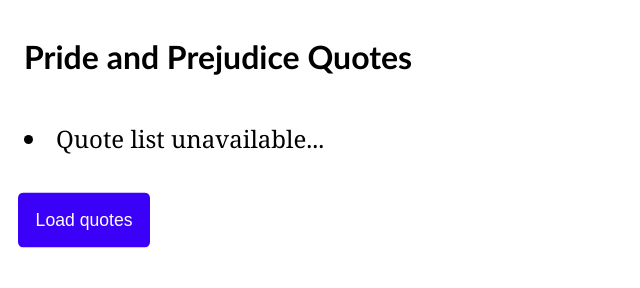
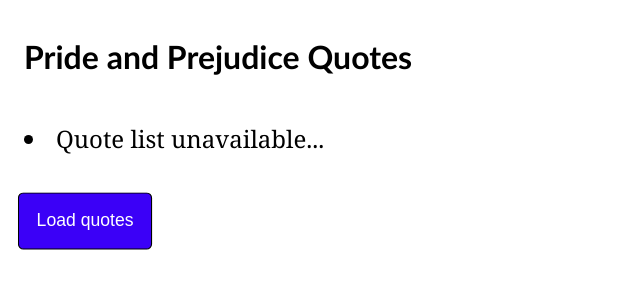
Before and after one commit to emmabloom04/wdd231, a website: page src/public/examples/week7/pride.html in a window 1280 px wide. Shown: the whole page, without its empty margins (0-640 px from the left). Drawn offline with Linux system fonts and the light colour scheme.

Commit message:
adding border

```diff
--- a/src/public/examples/week7/pride.css
+++ b/src/public/examples/week7/pride.css
@@ -26,7 +26,7 @@
 button {
     background-color: #3B00F7;
     animation: pulse 2s infinite ease-in-out;
-    border: solid 0px black;
+    border: solid 0.5px black;
     padding: 1rem;
     margin: 1rem;
     color: white;
```
